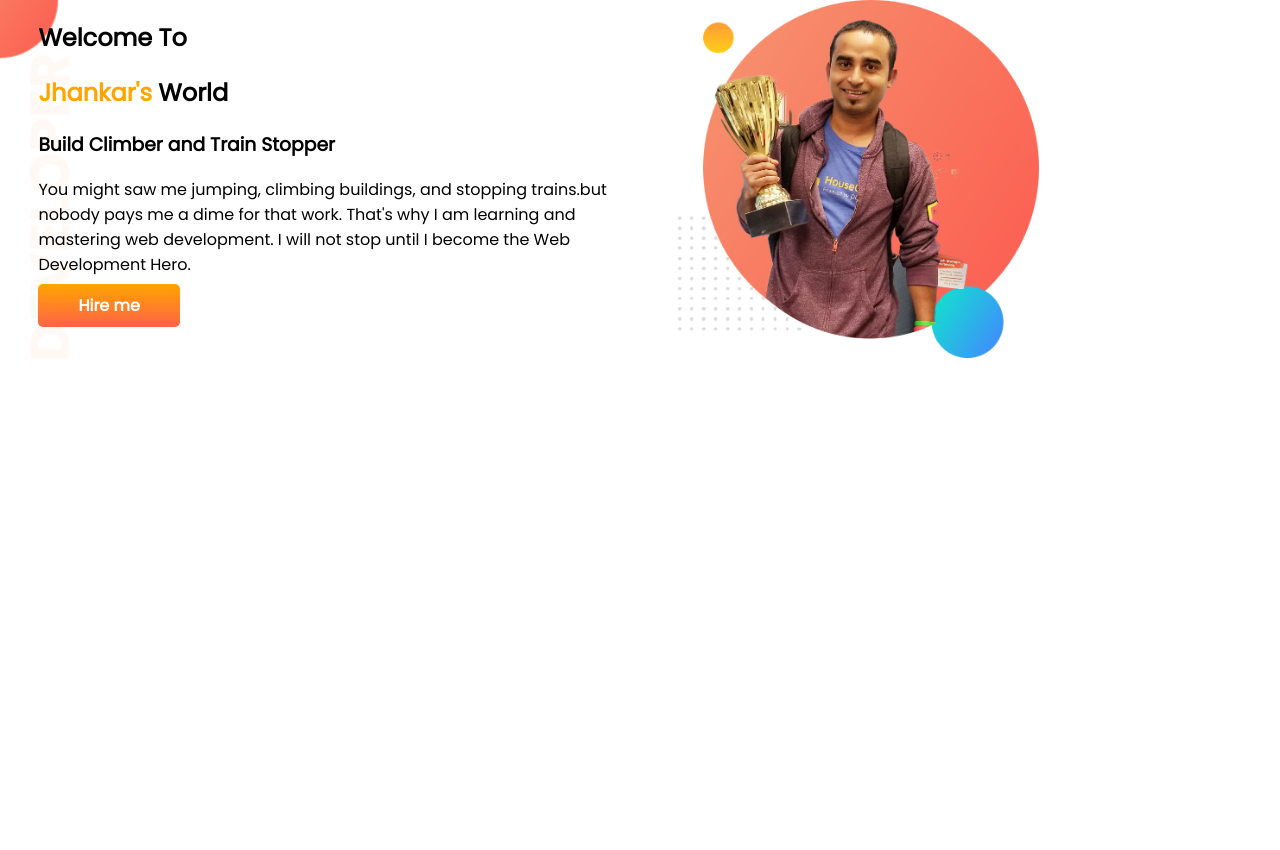
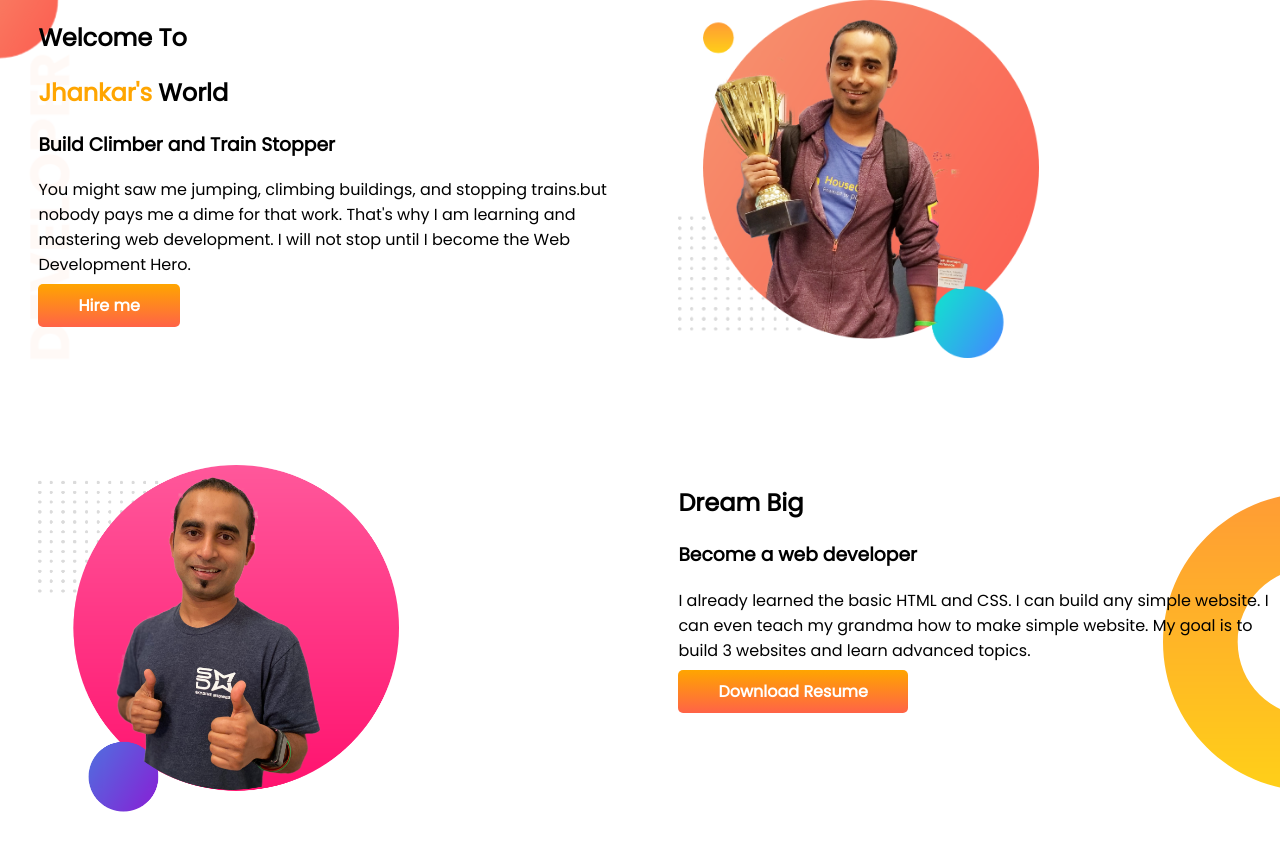
Before and after one commit to Abdurrahmanewu/developer-portfolio, a plain HTML site: page index.html in a window 1280 px wide. Before the commit the page ends 800 px from the top, so only its background shows below. Drawn offline with Linux system fonts and the light colour scheme.

Commit message:
big dream

```diff
--- a/index.html
+++ b/index.html
@@ -29,6 +29,22 @@
         <div class="half-width"><img src="images/jhankar.png" alt="">
         </div>
     </section>
+    <section class="big-dream">
+        <div class="half-width">
+            <img src="images/jhankar2.png" alt="">
+        </div>
+        <div class="half-width">
+            <h1>Dream Big</h1>
+            <h3>Become a web developer</h3>
+            <p>I already learned the basic HTML and CSS. I can build any simple website. I can even teach my grandma how
+                to make simple website. My goal is to build 3 websites and learn advanced topics.</p>
+            <a class="button" target="_blank" href="">Download Resume</a>
+
+
+
+
+        </div>
+    </section>
 
 
 </body>
--- a/style.css
+++ b/style.css
@@ -9,6 +9,7 @@ body {
 
 section {
     display: flex;
+    margin-bottom: 100px;
 }
 
 .half-width {
@@ -33,3 +34,9 @@ section {
     background-image: url(images/top-banner.png);
     background-repeat: no-repeat;
 }
+
+.big-dream {
+    background-image: url(images/dream-bg.png);
+    background-repeat: no-repeat;
+    background-position: right;
+}
```
